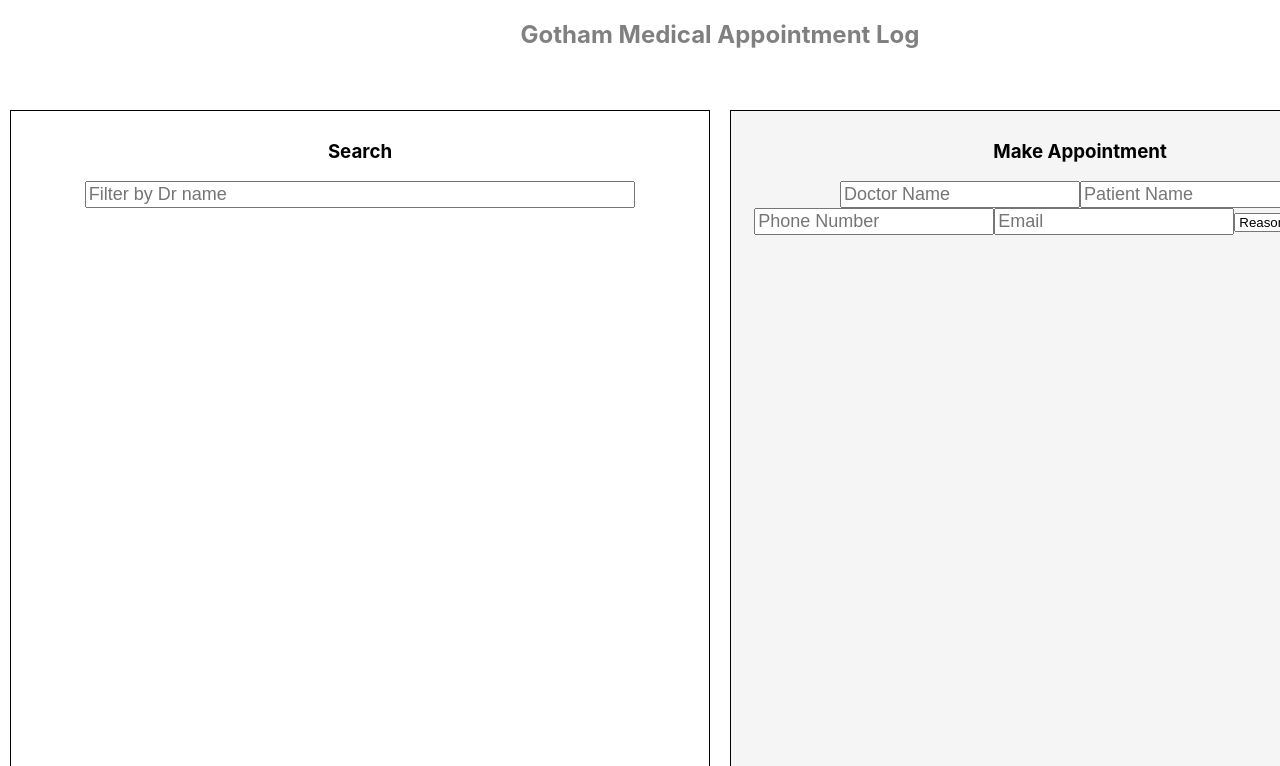
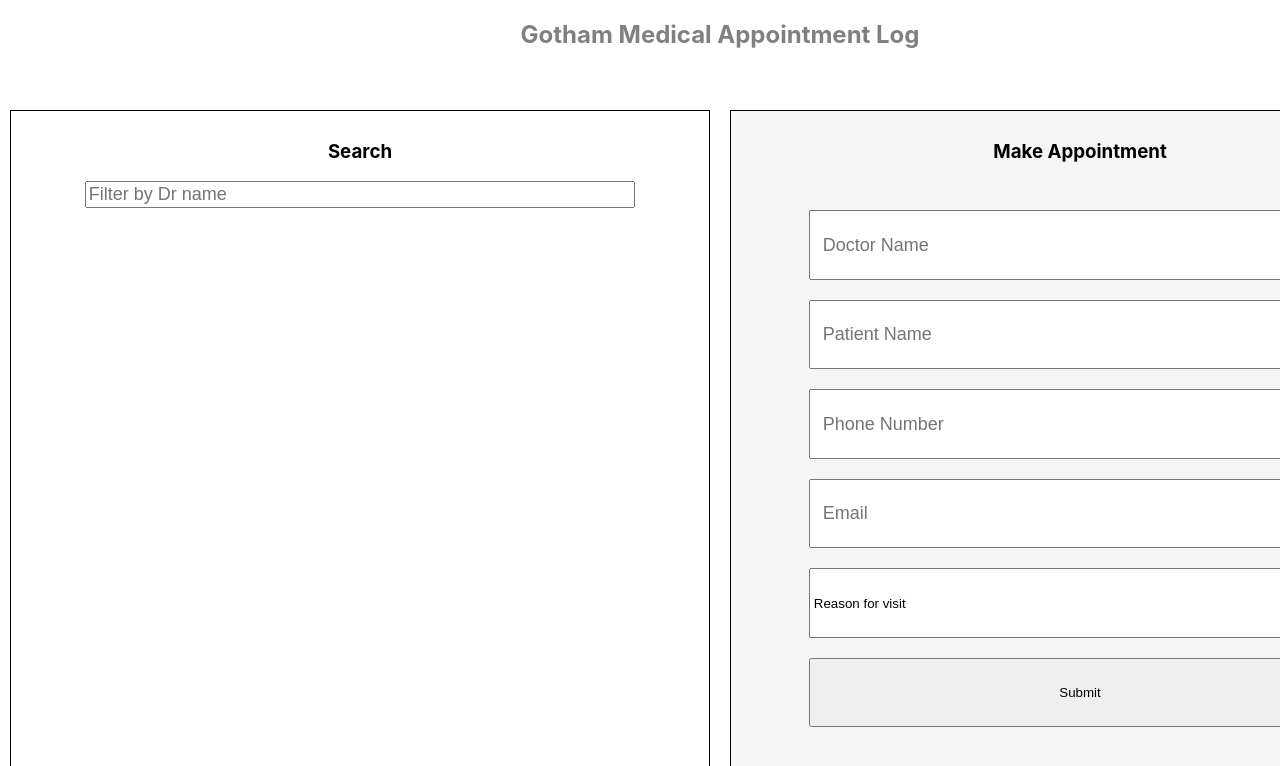
Before and after one commit to ojones311/cedar-takehome, a React (Create React App) app in the folder client/: page / in a window 1280 px wide. Shown: the top 766 px of the page. Built offline with nearby package versions, Linux system fonts and the light colour scheme.

Commit message:
form and card styles

```diff
--- a/client/src/Components/AppointmentForm.jsx
+++ b/client/src/Components/AppointmentForm.jsx
@@ -40,13 +40,13 @@ const AppointmentForm = ({appointments, setAppointments}) => {
 
     return (
         <div className='main-form'>
-            <form onSubmit={handleFormSubmission}>
+            <form id='appt-form' onSubmit={handleFormSubmission}>
                 <h3>Make Appointment</h3>
                 <input
                     type='text'
                     name='doctor'
                     id='docname'
-                    placeholder='Doctor Name'
+                    placeholder='  Doctor Name'
                     onChange = {(e) => setDoctorName(e.target.value)}
                     value={doctorName}
                 />
@@ -54,7 +54,7 @@ const AppointmentForm = ({appointments, setAppointments}) => {
                     type='text'
                     name='patient'
                     id='patientname'
-                    placeholder='Patient Name'
+                    placeholder='  Patient Name'
                     onChange = {(e) => setPatientName(e.target.value)}
                     value={patientName}
                 />
@@ -62,7 +62,7 @@ const AppointmentForm = ({appointments, setAppointments}) => {
                     type='text'
                     name='phone'
                     id='phone'
-                    placeholder='Phone Number'
+                    placeholder='  Phone Number'
                     onChange = {(e) => setPhoneNumber(e.target.value)}
                     value={phoneNumber}
                 />
@@ -70,7 +70,7 @@ const AppointmentForm = ({appointments, setAppointments}) => {
                     type='text'
                     name='email'
                     id='email'
-                    placeholder='Email'
+                    placeholder='  Email'
                     onChange = {(e) => setEmail(e.target.value)}
                     value={email}
                 />
@@ -86,7 +86,7 @@ const AppointmentForm = ({appointments, setAppointments}) => {
                     <option>{'Physical'}</option>
                     <option>{'Referral'}</option>
                 </select>
-                <button>Submit</button>
+                <button id='submit-button'>Submit</button>
             </form>
         </div>
     )
--- a/client/src/Components/Dashboard.jsx
+++ b/client/src/Components/Dashboard.jsx
@@ -26,7 +26,7 @@ const Dashboard = ({appointments, setAppointments}) => {
         <div className='main-body'>
             <h3>Search</h3>
             <SearchFilter onChange={filterAppointments} searchTerm={searchTerm} setSearchTerm={setSearchTerm}/>
-
+            <div className='appointments'>
                 {
                     searchTerm && filteredAppts.filter(elem => !elem.deleted).map(card => (
                         <>
@@ -60,6 +60,7 @@ const Dashboard = ({appointments, setAppointments}) => {
                         </>
                 ))}
                 </div>
+        </div>
     )
 }
 
--- a/client/src/Styles/AppointmentCard.css
+++ b/client/src/Styles/AppointmentCard.css
@@ -1,5 +1,11 @@
 .appt-card {
     width: 50%;
     margin: 0 auto;
-    border: 1px dotted grey;
+    border: 2px black;
+    background-color: #f5f5f5;
+    border-radius: 3%;
 }
+
+.appt-card:hover{
+    border: 1px dotted
+}
--- a/client/src/Styles/AppointmentForm.css
+++ b/client/src/Styles/AppointmentForm.css
@@ -4,3 +4,19 @@
     background-color: #f5f5f5;
     border: 1px black solid;
 }
+
+#appt-form {
+    display: grid;
+    margin: 0 auto;
+    height: 80%;
+    width: 80%;
+    grid-template-rows: repeat(7,1fr);
+    grid-gap: 20px;
+}
+#submit-button {
+    color: black
+}
+#submit-button:hover {
+    background-color: #1A8CD8;
+    color: white;
+}
--- a/client/src/Styles/Dashboard.css
+++ b/client/src/Styles/Dashboard.css
@@ -4,3 +4,9 @@
     background-color: #FFFFFF;
     border: 1px black solid;
 }
+
+.appointments {
+    display: grid;
+    grid-gap: 10px;
+    padding: 15px;
+}
```
Lines whose indentation alone changed are shown as unchanged.
